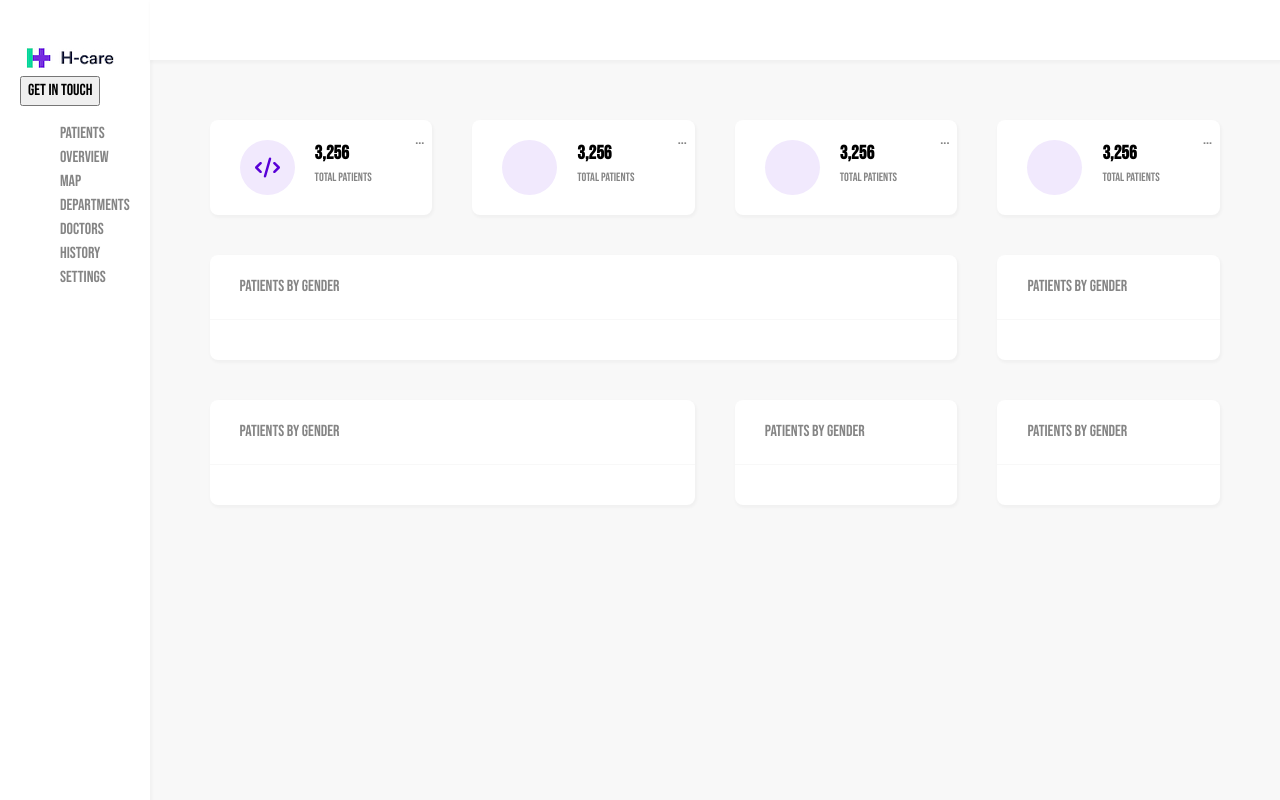
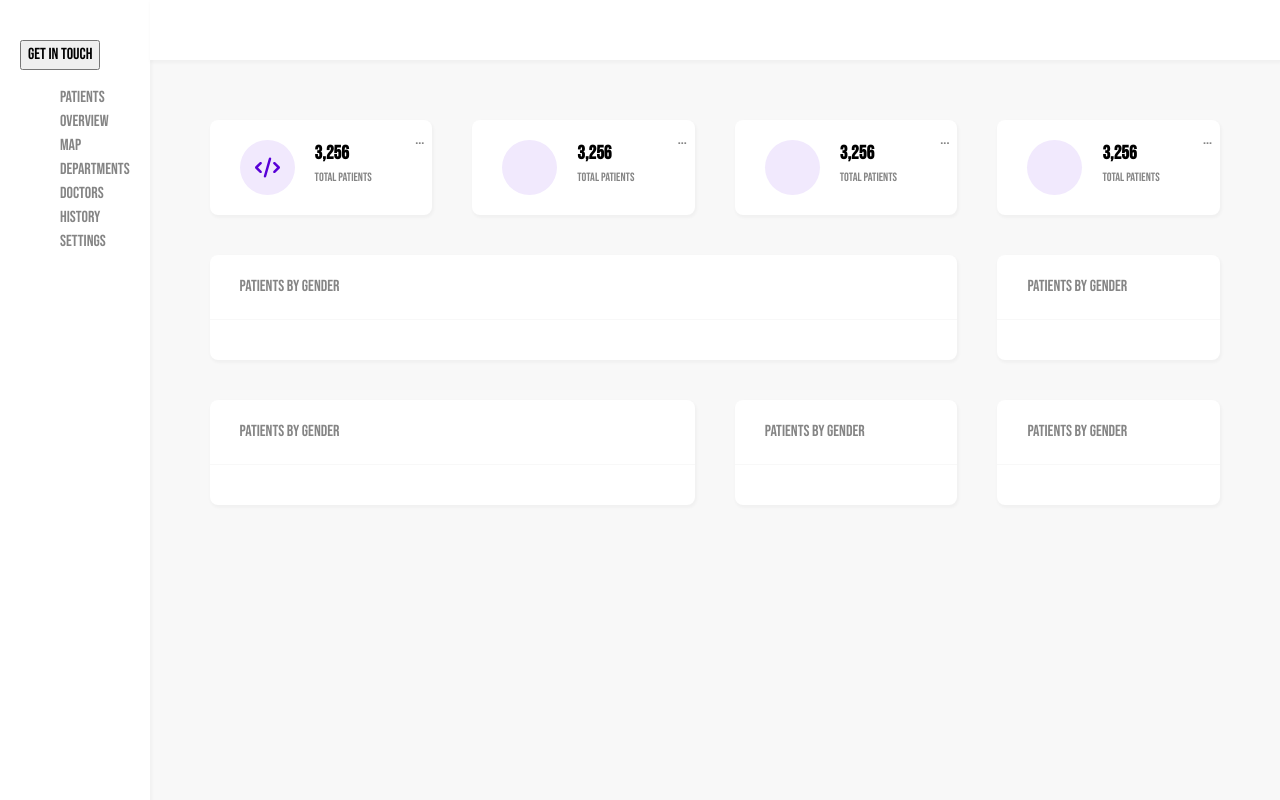
Before and after one commit to G-Marshall-Dutton/Dashboard, a website: page index.html in a window 1280 px wide. Drawn offline with Linux system fonts and the light colour scheme.

Commit message:
hide logo

```diff
--- a/index.html
+++ b/index.html
@@ -17,7 +17,7 @@
         <div class="sidebar">
 
             <div class="site-logo-container">
-                <img src="assets/logo.png" alt="site-logo">
+                <!-- <img src="assets/logo.png" alt="site-logo"> -->
             </div>
 
             <div class="sidebar-content">
```
